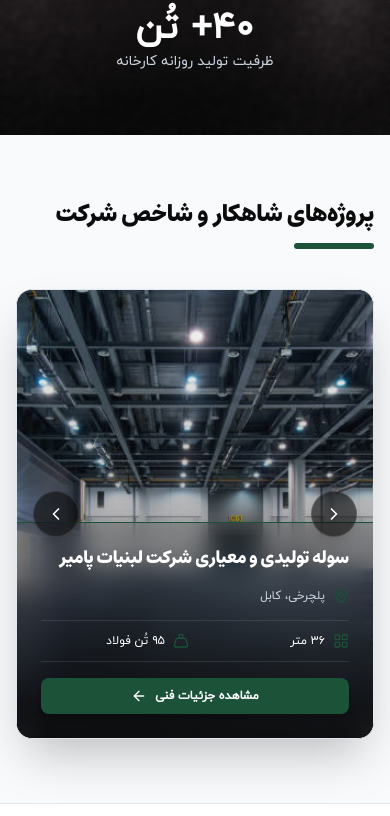
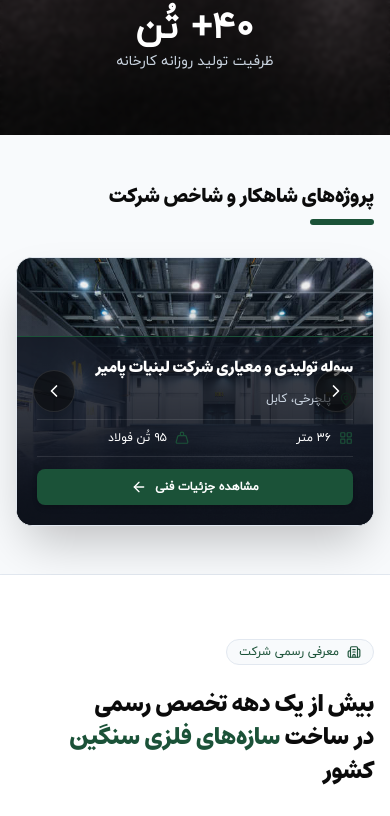
Before and after one commit to BTB-Team/FarazSanat, a React (Vite) app: page / in a window 390 px wide. Shown: the part 1332-2148 px from the top of the page. Built offline with nearby package versions, Linux system fonts and the light colour scheme.

Commit message:
carosel size fixed

```diff
--- a/src/components/cta/CTA.jsx
+++ b/src/components/cta/CTA.jsx
@@ -5,7 +5,7 @@ import { ArrowLeft, PhoneCall } from 'lucide-react';
 export default function CTA() {
   return (
     // سکشن اصلی با پس‌زمینه خاکستری روشن برای هماهنگی با FAQ قبلی
-    <section className="w-full bg-industrialGray py-16 lg:py-20 select-none font-yekan border-t border-slate-200 relative overflow-hidden">
+    <section className="w-full bg-white py-16 lg:py-20 select-none font-yekan border-t border-slate-200 relative overflow-hidden">
 
       {/* لایه محو نوری سفید در پس‌زمینه جهت افزایش بازتاب افکت شیشه */}
       <div className="absolute top-1/2 left-1/2 -translate-x-1/2 -translate-y-1/2 w-[600px] h-[300px] bg-white/20 blur-[100px] rounded-full pointer-events-none" />
--- a/src/components/footer/Footer.jsx
+++ b/src/components/footer/Footer.jsx
@@ -84,8 +84,8 @@ export default function Footer() {
                   <MapPin className="w-4 h-4" />
                 </div>
                 <div className="flex flex-col">
-                  <span className="font-semibold text-white text-xs">موقعیت کارخانه:</span>
-                  <span className="text-slate-400 text-xs mt-0.5 leading-relaxed">افغانستان، کابل، پارک صنعتی کوتل تخت</span>
+                  <span className="font-semibold text-white text-xs"> آدرس دفتر مرکزی:</span>
+                  <span className="text-slate-400 text-xs mt-0.5 leading-relaxed">ناحیه 5 سرک کمپنی بالاتر از پل کمپنی قلعه حیدر خان، کابل، افغانستان </span>
                 </div>
               </li>
               {/* تلفن */}
@@ -95,7 +95,7 @@ export default function Footer() {
                 </div>
                 <div className="flex flex-col">
                   <span className="font-semibold text-white text-xs">ارتباط مستقیم بخش مهندسی:</span>
-                  <a href="tel:+93799123456" className="text-slate-400 text-xs mt-0.5 hover:text-industrialGreen transition-colors tracking-wide">۰۷۹۹۱۲۳۴۵۶</a>
+                  <a href="tel:+93799123456" className="text-slate-400 text-xs mt-0.5 hover:text-industrialGreen transition-colors tracking-wide" dir="ltr">+۹۳۷۹۹۸۵۹۵۵۷</a>
                 </div>
               </li>
               {/* ایمیل */}
@@ -105,7 +105,7 @@ export default function Footer() {
                 </div>
                 <div className="flex flex-col">
                   <span className="font-semibold text-white text-xs">مکاتبات اداری و رسمی:</span>
-                  <a href="mailto:info@farazsanat.com" className="text-slate-400 text-xs mt-0.5 hover:text-industrialGreen transition-colors tracking-wide">info@farazsanat.com</a>
+                  <a href="mailto:info@farazsanat.com" className="text-slate-400 text-xs mt-0.5 hover:text-industrialGreen transition-colors tracking-wide">Abbasax19@gmail.com</a>
                 </div>
               </li>
             </ul>
--- a/src/components/header/Navbar.jsx
+++ b/src/components/header/Navbar.jsx
@@ -1,4 +1,4 @@
-import React, { useState } from 'react';
+import { useState } from 'react';
 import { Link, NavLink } from 'react-router-dom';
 import { Phone, ArrowLeftRight, Menu, X } from 'lucide-react';
 import FarazSanatLogo from '@/assets/logo.webp';
@@ -70,7 +70,7 @@ export default function Navbar() {
             </div>
             <div className="flex flex-col items-start text-xs ">
               <span className="text-slate-400">ارتباط مستقیم:</span>
-              <span className=" text-industrialBlack ">۰۷۷۳۵۵۳۳۱۳</span>
+              <span className=" text-industrialBlack" dir="ltr">+۹۳۷۹۹۸۵۹۵۵۷</span>
             </div>
           </a>
 
@@ -117,7 +117,7 @@ export default function Navbar() {
           <div className="pt-4 border-t border-slate-200 flex flex-col gap-3">
             <a href="tel:+93773553313" className="flex items-center gap-3 text-slate-600 py-2">
               <Phone className="w-5 h-5 text-industrialGreen" />
-              <span className="text-sm  text-industrialBlack">۰۷۷۳۵۵۳۳۱۳</span>
+              <span className="text-sm  text-industrialBlack" dir="ltr">+۹۳۷۹۹۸۵۹۵۵۷</span>
             </a>
             <Link
               to="/contact"
--- a/src/pages/home/FeaturedCarousel.jsx
+++ b/src/pages/home/FeaturedCarousel.jsx
@@ -1,4 +1,4 @@
-import React, { useState } from 'react';
+import { useState } from 'react';
 import { Link } from 'react-router-dom';
 import { motion, AnimatePresence } from 'framer-motion';
 import { LayoutGrid, Weight, MapPin, ArrowLeft, ChevronRight, ChevronLeft } from 'lucide-react';
@@ -21,7 +21,8 @@ export default function FeaturedCarousel() {
   const currentProject = featuredProjects[currentIndex];
 
   return (
-    <section className="w-full bg-industrialGray py-16 lg:py-24 select-none font-yekan border-b border-slate-200">
+    // 🛠️ اصلاح پدینگ‌های عمودی (py-12 lg:py-16) جهت فشرده‌تر شدن و جاگیری کامل سلایدر در صفحه
+    <section className="w-full bg-industrialGray py-12 lg:py-16 select-none font-yekan border-b border-slate-200">
 
       {/* انیمیشن ورودی کل سکشن با اسکرول کاربر */}
       <motion.div
@@ -33,15 +34,20 @@ export default function FeaturedCarousel() {
       >
 
         {/* عنوان بخش سلایدر */}
-        <div className="text-right mb-10 md:mb-14">
-          <h2 className="font-estedad font-black text-2xl sm:text-3xl md:text-4xl text-industrialBlack mb-3">
+        <div className="text-right mb-8 md:mb-10">
+          <h2 className="font-estedad font-black text-xl sm:text-2xl md:text-3xl text-industrialBlack mb-2">
             پروژه‌های شاهکار و شاخص شرکت
           </h2>
-          <div className="w-20 h-1.5 bg-industrialGreen rounded-full" />
+          <div className="w-16 h-1.5 bg-industrialGreen rounded-full" />
         </div>
 
-        {/* کانتینر اصلی سلایدر اختصاصی */}
-        <div className="relative h-[450px] sm:h-[550px] lg:h-[600px] w-full rounded-2xl overflow-hidden shadow-2xl bg-industrialBlack border border-slate-200">
+        {/*
+          🛠️ کانتینر اصلی سلایدر با ابعاد کاملاً الاستیک و داینامیک:
+          - در موبایل و تبلت با استفاده از aspect-[4/3] و aspect-[16/9] متناسب با عرض گوشی قد می‌کشد.
+          - در دسکتاپ (lg) ارتفاع آن حداکثر روی 55vh (پنجاه و پنج درصد ارتفاع مانیتور) قفل می‌شود.
+          - نسبت تصویر aspect-[2.1/1] در دسکتاپ تضمین می‌کند سلایدر در مانیتورهای عریض کثیف یا بیش از حد بلند نشود.
+        */}
+        <div className="relative aspect-[4/3] sm:aspect-[16/9] lg:aspect-[2.1/1] lg:h-[55vh] lg:min-h-[400px] lg:max-h-[520px] w-full rounded-2xl overflow-hidden shadow-2xl bg-industrialBlack border border-slate-200">
 
           {/* انیمیشن تعویض تصاویر با کمک AnimatePresence فریمور موشن */}
           <AnimatePresence mode="wait">
@@ -54,13 +60,11 @@ export default function FeaturedCarousel() {
               className="absolute inset-0 w-full h-full"
             >
               {/* تصویر پروژه */}
-            {/* کدهای این تگ در سلایدر به صورت خودکار عکس محلی را لود می‌کنند */}
-            <img
-              src={currentProject.mainImage}
-              alt={currentProject.title}
-              className="w-full h-full object-cover"
-            />
-
+              <img
+                src={currentProject.mainImage}
+                alt={currentProject.title}
+                className="w-full h-full object-cover"
+              />
 
               {/* لایه گرادینت تیره جهت تفکیک متن‌ها و کنتراست */}
               <div className="absolute inset-0 bg-gradient-to-t from-industrialBlack/90 via-industrialBlack/30 to-transparent md:bg-gradient-to-l md:from-industrialBlack/80 md:via-transparent" />
@@ -68,41 +72,30 @@ export default function FeaturedCarousel() {
           </AnimatePresence>
 
           {/* کدهای دکمه‌های کنترل کاملاً اختصاصی و راست‌چین شده */}
-          {/* <div className="absolute bottom-6 right-6 md:bottom-auto md:top-1/2 md:-translate-y-1/2 md:right-auto md:left-8 z-30 flex gap-3">
-            <button
-              onClick={prevSlide}
-              className="p-3 bg-industrialBlack/60 hover:bg-industrialGreen border border-white/10 text-white rounded-full transition-all duration-300 active:scale-95 cursor-pointer shadow-lg"
-            >
-              <ChevronRight className="w-5 h-5" />
-            </button>
-            <button
-              onClick={nextSlide}
-              className="p-3 bg-industrialBlack/60 hover:bg-industrialGreen border border-white/10 text-white rounded-full transition-all duration-300 active:scale-95 cursor-pointer shadow-lg"
-            >
-              <ChevronLeft className="w-5 h-5" />
-            </button>
-          </div> */}
           <div className="absolute inset-x-4 top-1/2 -translate-y-1/2 md:translate-y-0 md:top-auto md:bottom-6 md:left-8 md:right-auto z-30 flex justify-between md:justify-start md:gap-3 pointer-events-none">
 
             <button
               onClick={prevSlide}
-              // کلاس pointer-events-auto اجازه می‌دهد دکمه‌ها با وجود نامرئی بودن کانتینر مادر، کلیک‌شونده باقی بمانند
-              className="p-3 bg-industrialBlack/60 hover:bg-industrialGreen border border-white/10 text-white rounded-full transition-all duration-300 active:scale-95 cursor-pointer shadow-lg pointer-events-auto"
+              className="p-2.5 bg-industrialBlack/60 hover:bg-industrialGreen border border-white/10 text-white rounded-full transition-all duration-300 active:scale-95 cursor-pointer shadow-lg pointer-events-auto"
             >
               <ChevronRight className="w-5 h-5" />
             </button>
 
             <button
               onClick={nextSlide}
-              className="p-3 bg-industrialBlack/60 hover:bg-industrialGreen border border-white/10 text-white rounded-full transition-all duration-300 active:scale-95 cursor-pointer shadow-lg pointer-events-auto"
+              className="p-2.5 bg-industrialBlack/60 hover:bg-industrialGreen border border-white/10 text-white rounded-full transition-all duration-300 active:scale-95 cursor-pointer shadow-lg pointer-events-auto"
             >
               <ChevronLeft className="w-5 h-5" />
             </button>
 
           </div>
 
-          {/* کارت اطلاعات شیشه دودی لوکس غوطه‌ور روی تصویر */}
-          <div className="absolute right-0 bottom-0 md:top-0 md:bottom-0 md:my-auto md:h-fit w-full md:w-[450px] bg-industrialBlack/20 md:bg-[#0e131f]/40 backdrop-blur-md border-t md:border-t-0 md:border-r-4 border-industrialGreen p-6 md:p-8 text-white text-right flex flex-col space-y-4 md:mr-8 md:rounded-xl shadow-2xl z-20">
+          {/*
+            🛠️ کارت اطلاعات شیشه دودی لوکس غوطه‌ور روی تصویر:
+            - پدینگ‌ها در دسکتاپ کمی تعدیل شدند (p-6 lg:p-7) تا فضای کمتری اشغال کنند.
+            - در مانیتورهای کوچک دسکتاپ با استفاده از max-h-[85%] و overflow-y-auto قفل شده تا متون بیرون نزنند.
+          */}
+          <div className="absolute right-0 bottom-0 md:top-0 md:bottom-0 md:my-auto md:h-fit md:max-h-[90%] w-full md:w-[380px] lg:w-[420px] bg-[#0e131f]/75 border-t md:border-t-0 md:border-r-4 border-industrialGreen p-5 md:p-6 lg:p-7 text-white text-right flex flex-col space-y-3 lg:space-y-4 md:mr-6 lg:mr-8 md:rounded-xl shadow-2xl z-20 overflow-y-auto">
             <AnimatePresence mode="wait">
               <motion.div
                 key={currentIndex}
@@ -110,31 +103,32 @@ export default function FeaturedCarousel() {
                 animate={{ opacity: 1, x: 0 }}
                 exit={{ opacity: 0, x: -20 }}
                 transition={{ duration: 0.4 }}
-                className="space-y-4"
+                className="space-y-3 lg:space-y-4"
               >
-                <h3 className="font-estedad font-bold text-white text-lg sm:text-xl lg:text-2xl leading-snug">
+                {/* 🛠️ متوازن کردن اندازه فونت عنوان (text-base sm:text-lg lg:text-xl) */}
+                <h3 className="font-estedad font-bold text-base sm:text-lg lg:text-xl text-white leading-snug">
                   {currentProject.title}
                 </h3>
 
-                <div className="flex items-center gap-2 text-xs sm:text-sm text-slate-300">
-                  <MapPin className="w-4 h-4 text-industrialGreen" />
+                <div className="flex items-center gap-2 text-xs text-slate-300">
+                  <MapPin className="w-3.5 h-3.5 text-industrialGreen" />
                   <span>{currentProject.location}</span>
                 </div>
 
-                <div className="grid grid-cols-2 gap-3 border-t border-b border-white/10 py-3 my-2 text-xs sm:text-sm font-light">
+                <div className="grid grid-cols-2 gap-3 border-t border-b border-white/10 py-2.5 my-1 text-xs font-light">
                   <div className="flex items-center gap-2">
-                    <LayoutGrid className="w-4 h-4 text-industrialGreen" />
+                    <LayoutGrid className="w-3.5 h-3.5 text-industrialGreen" />
                     <span>{currentProject.specifications.span}</span>
                   </div>
                   <div className="flex items-center gap-2">
-                    <Weight className="w-4 h-4 text-industrialGreen" />
+                    <Weight className="w-3.5 h-3.5 text-industrialGreen" />
                     <span>{currentProject.specifications.steelWeight}</span>
                   </div>
                 </div>
 
                 <Link
                   to={`/projects/${currentProject.id}`}
-                  className="mt-2 w-full md:w-fit px-5 py-2.5 bg-industrialGreen hover:bg-industrialGreen/90 text-white font-semibold rounded-lg text-xs sm:text-sm shadow-md transition-all duration-300 inline-flex items-center justify-center gap-2 group/btn"
+                  className="mt-1 w-full md:w-fit px-5 py-2.5 bg-industrialGreen hover:bg-industrialGreen/90 text-white font-semibold rounded-lg text-xs shadow-md transition-all duration-300 inline-flex items-center justify-center gap-2 group/btn"
                 >
                   <span>مشاهده جزئیات فنی</span>
                   <ArrowLeft className="w-4 h-4 transition-transform duration-300 group-hover/btn:-translate-x-1" />
--- a/src/pages/home/Introduction.jsx
+++ b/src/pages/home/Introduction.jsx
@@ -1,4 +1,3 @@
-import React from 'react';
 import { Link } from 'react-router-dom';
 import { motion } from 'framer-motion';
 import { FileText, Calendar, Building2, Briefcase, ArrowLeft } from 'lucide-react';
```
